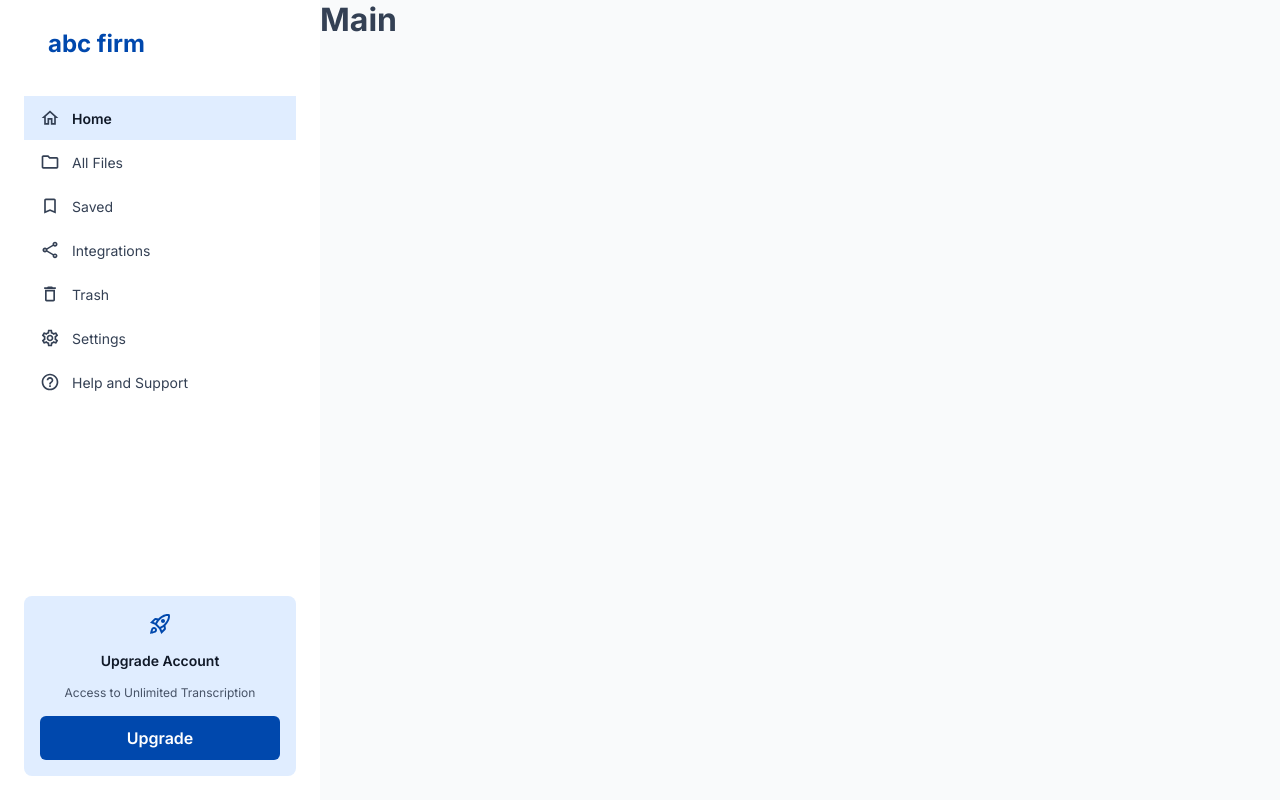
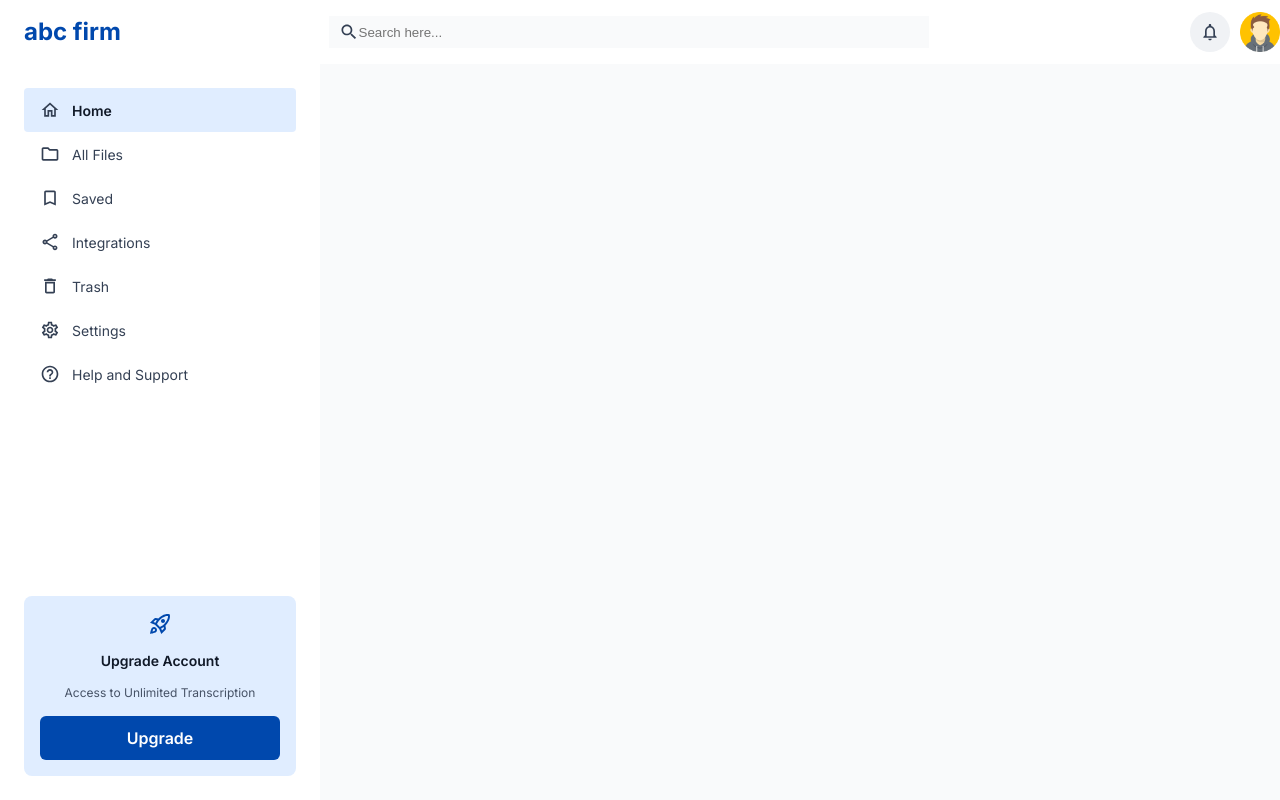
Before and after one commit to Pk9697/speech-to-text, a React (Vite) app: page / in a window 1280 px wide. Built offline with nearby package versions, Linux system fonts and the light colour scheme.

Commit message:
Complete NavBar UI

```diff
--- a/src/App.jsx
+++ b/src/App.jsx
@@ -1,7 +1,13 @@
+import NavBarContainer from './containers/NavBarContainer'
 import Home from './pages/Home'
 
 function App() {
-  return <Home />
+  return (
+    <>
+      <NavBarContainer />
+      <Home />
+    </>
+  )
 }
 
 export default App
--- a/src/components/mainPane/index.jsx
+++ b/src/components/mainPane/index.jsx
@@ -1,5 +1,7 @@
-function MainPane() {
-  return <div className="mainpane">MainPane</div>
+import { Container } from './styles/mainPane'
+
+function MainPane({ children, ...restProps }) {
+  return <Container {...restProps}>{children}</Container>
 }
 
 export default MainPane
--- a/src/components/mainPane/styles/mainPane.js
+++ b/src/components/mainPane/styles/mainPane.js
@@ -0,0 +1,6 @@
+/* eslint-disable import/prefer-default-export */
+import styled from 'styled-components'
+
+export const Container = styled.div`
+  padding: 0 2.25em;
+`
--- /dev/null
+++ b/src/components/navBar/index.jsx
@@ -0,0 +1,54 @@
+import NotificationsNoneOutlinedIcon from '@mui/icons-material/NotificationsNoneOutlined'
+import SearchOutlinedIcon from '@mui/icons-material/SearchOutlined'
+import {
+  Avatar,
+  AvatarImage,
+  Container,
+  Icon,
+  Search,
+  SearchIcon,
+  SearchInput,
+  LogoContainer,
+  Logo,
+} from './styles/navBar'
+
+function NavBar({ children, ...restProps }) {
+  return <Container {...restProps}>{children}</Container>
+}
+
+NavBar.Logo = function NavBarLogo({ children, ...restProps }) {
+  return (
+    <LogoContainer>
+      <Logo {...restProps}>{children}</Logo>
+    </LogoContainer>
+  )
+}
+
+NavBar.Search = function NavBarSearch({ ...restProps }) {
+  return (
+    <Search {...restProps}>
+      <SearchIcon>
+        <SearchOutlinedIcon fontSize="small" />
+      </SearchIcon>
+      <SearchInput placeholder="Search here..." />
+    </Search>
+  )
+}
+
+NavBar.Icon = function NavBarIcon({ ...restProps }) {
+  return (
+    <Icon {...restProps}>
+      <NotificationsNoneOutlinedIcon fontSize="small" />
+    </Icon>
+  )
+}
+
+NavBar.Avatar = function NavBarAvatar({ src, alt, ...restProps }) {
+  return (
+    <Avatar {...restProps}>
+      <AvatarImage src={src} alt={alt} />
+    </Avatar>
+  )
+}
+
+export default NavBar
--- /dev/null
+++ b/src/components/navBar/styles/navBar.js
@@ -0,0 +1,62 @@
+import styled from 'styled-components'
+
+export const Container = styled.div`
+  display: flex;
+  padding: 0.75em 0;
+  align-items: center;
+  gap: 0.625em;
+  background-color: var(--clr-white);
+`
+export const LogoContainer = styled.div`
+  flex: 1;
+  display: flex;
+  padding: 0.5em 1.5em;
+  align-items: center;
+`
+export const Logo = styled.h2`
+  font-weight: var(--fw-bolder);
+  color: var(--clr-blue);
+  line-height: 1;
+`
+export const Search = styled.div`
+  display: flex;
+  align-items: center;
+  flex: 3;
+`
+export const SearchIcon = styled.div`
+  display: flex;
+  align-items: center;
+  margin-right: -30px;
+  z-index: 2;
+`
+export const SearchInput = styled.input`
+  display: block;
+  flex: 1;
+  width: 100%;
+  max-width: 600px;
+  padding: 0.625em 0.75em;
+  padding-left: 30px;
+  background-color: var(--clr-grey-50);
+  border: none;
+`
+export const Icon = styled.div`
+  display: flex;
+  align-items: center;
+  justify-content: center;
+  width: 40px;
+  height: 40px;
+  padding: 0.625em;
+  border-radius: 20px;
+  background: var(--clr-nav-icon);
+`
+export const Avatar = styled.div`
+  width: 40px;
+  height: 40px;
+  display: flex;
+  justify-content: center;
+  align-items: center;
+`
+
+export const AvatarImage = styled.img`
+  object-fit: cover;
+`
--- a/src/components/sidePane/styles/sidepane.js
+++ b/src/components/sidePane/styles/sidepane.js
@@ -43,6 +43,7 @@ export const MenuItem = styled.div`
   padding: 0.75em 1em;
   gap: 0.75em;
   cursor: pointer;
+  border-radius: 0.25em;
 `
 
 export const Icon = styled.div`
--- /dev/null
+++ b/src/containers/MainPaneContainer.jsx
@@ -0,0 +1,11 @@
+import MainPane from '../components/mainPane'
+import NavBarContainer from './NavBarContainer'
+
+function MainPaneContainer() {
+  return (
+    <MainPane>
+    </MainPane>
+  )
+}
+
+export default MainPaneContainer
--- /dev/null
+++ b/src/containers/NavBarContainer.jsx
@@ -0,0 +1,15 @@
+import NavBar from '../components/navBar'
+import AVATAR from '../assets/user-avatar-image2.png'
+
+function NavBarContainer() {
+  return (
+    <NavBar>
+      <NavBar.Logo>abc firm</NavBar.Logo>
+      <NavBar.Search />
+      <NavBar.Icon />
+      <NavBar.Avatar src={AVATAR} alt="user-avatar" />
+    </NavBar>
+  )
+}
+
+export default NavBarContainer
--- a/src/containers/SidePaneContainer.jsx
+++ b/src/containers/SidePaneContainer.jsx
@@ -13,7 +13,7 @@ function SidePaneContainer() {
   return (
     <SidePane>
       <SidePane.Section>
-        <SidePane.Logo>abc firm</SidePane.Logo>
+        {/* <SidePane.Logo>abc firm</SidePane.Logo> */}
         <SidePane.Menu>
           <SidePane.MenuItem $selected>
             <SidePane.Icon>
--- a/src/global-styles.js
+++ b/src/global-styles.js
@@ -4,6 +4,7 @@ const GlobalStyle = createGlobalStyle`
     * {
         box-sizing: border-box;
     }
+
 
     :root{
         font-size: 16px;
@@ -17,6 +18,7 @@ const GlobalStyle = createGlobalStyle`
         --clr-white: #fff;
         --clr-blue:#0048AD;
         --clr-grey-50:#f9fafb;
+        --clr-nav-icon:#f0f2f5;
         --clr-text:#344054;
         --clr-text-small:#475367;
         --clr-text-black:#101928;
@@ -27,14 +29,25 @@ const GlobalStyle = createGlobalStyle`
         --fs-body:1rem;
     }
 
+    html,body{
+        height: 100%;
+    }
+
     body{
+        display: flex;
         margin: 0;
         padding: 0;
-        background: var(--clr-grey-50);
+        background-color: var(--clr-grey-50);
         color:var(--clr-text);
         font-size: var(--fs-body);
         font-weight: var(--fw-reg);
         font-family: var(--ff-primary);
+    }
+
+    #root{
+        flex: 1;
+        display: flex;
+        flex-direction: column;
     }
 
     h1,h2,h3,h4,h5,h6,p{
@@ -51,7 +64,7 @@ const GlobalStyle = createGlobalStyle`
     }
 
     img{
-        display: block;
+        /* display: block; */
         max-width: 100%;
     }
 
--- a/src/layoutComponents/splitScreen/styles/splitScreen.js
+++ b/src/layoutComponents/splitScreen/styles/splitScreen.js
@@ -2,7 +2,6 @@ import styled from 'styled-components'
 
 export const Container = styled.div`
   display: flex;
-  min-height: 100vh;
   height: 100%;
 `
 export const Pane = styled.div`
--- a/src/pages/Home.jsx
+++ b/src/pages/Home.jsx
@@ -1,3 +1,4 @@
+import MainPaneContainer from '../containers/MainPaneContainer'
 import SidePaneContainer from '../containers/SidePaneContainer'
 import SplitScreen from '../layoutComponents/splitScreen'
 
@@ -8,7 +9,7 @@ function Home() {
         <SidePaneContainer />
       </SplitScreen.Pane>
       <SplitScreen.Pane $weight={3}>
-        <h1>Main</h1>
+        <MainPaneContainer />
       </SplitScreen.Pane>
     </SplitScreen>
   )
```
Also changed, not shown: src/assets/user-avatar-image.png (added), src/assets/user-avatar-image2.png (added).
